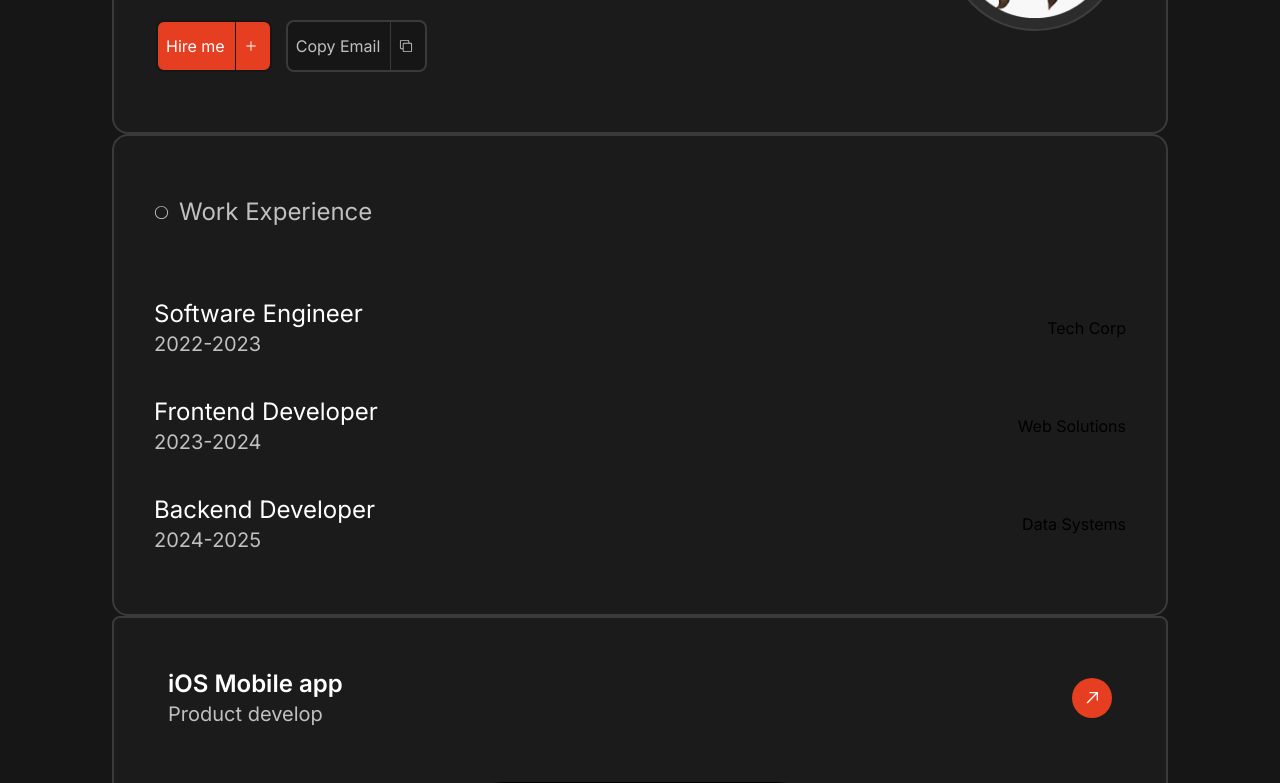
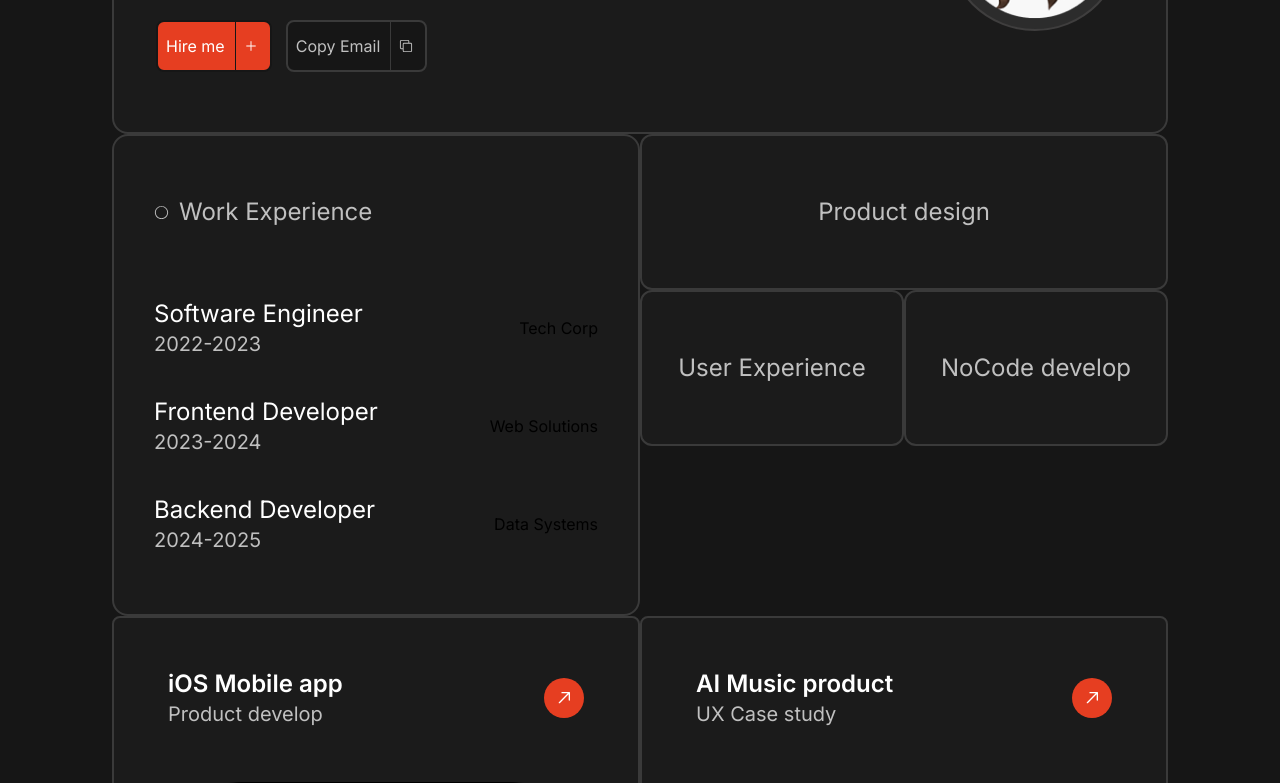
Before and after one commit to glebassty/portfolio-1, a Next.js app: page / in a window 1280 px wide. Shown: the part 480-1263 px from the top of the page. Built offline with nearby package versions, Linux system fonts and the light colour scheme.

Commit message:
набросок

```diff
--- a/src/app/page.tsx
+++ b/src/app/page.tsx
@@ -15,23 +15,20 @@ export default function HomePage() {
         name="Giovanni Prestoricсhini"
         description="Hello, I'm Giovanni, a passionate frontend developer with a хуй"
       />
-      <div className="grid-cols-1 sm:grid-cols-2">
+      <div className="grid grid-cols-1 sm:grid-cols-2">
+        <WorkSection title="Work Experience" />
         <div>
-          <WorkSection title="Work Experience" />
-          <CardImage
-            imageSrc="/img/product.png"
-            imageAlt="iOS Mobile App"
-            classNameImage="sm:w-[433px] sm:h-[620px] w-[239px] h-[342px] sm:mt-13.5 mt-6.5 overflow-hidden"
-            title="iOS Mobile app"
-            description="Product develop"
-          >
-            <IconArrow />
-          </CardImage>
-        </div>
-        <BoxGradient>Product design</BoxGradient>
-        <div className="grid-cols-2">
-          <BoxGradient>User Experience</BoxGradient>
-          <BoxGradient>NoCode develop</BoxGradient>
+          <BoxGradient className="py-8 text-center text-sm sm:py-15 sm:text-2xl">
+            Product design
+          </BoxGradient>
+          <div className="grid grid-cols-2">
+            <BoxGradient className="py-8 text-center text-sm sm:py-15 sm:text-2xl">
+              User Experience
+            </BoxGradient>
+            <BoxGradient className="py-8 text-center text-sm sm:py-15 sm:text-2xl">
+              NoCode develop
+            </BoxGradient>
+          </div>
         </div>
         <CardImage
           imageSrc="/img/product.png"
@@ -43,11 +40,11 @@ export default function HomePage() {
           <IconArrow />
         </CardImage>
         <CardImage
-          imageSrc="/img/product.png"
-          imageAlt="iOS Mobile App"
-          classNameImage="sm:w-[433px] sm:h-[620px] w-[239px] h-[342px] sm:mt-13.5 mt-6.5 overflow-hidden"
-          title="iOS Mobile app"
-          description="Product develop"
+          imageSrc="/img/group_1.png"
+          imageAlt="Image of a group"
+          classNameImage="sm:w-[360px] sm:h-[306px] w-[200px] h-[170px] sm:mt-18 mt-10"
+          title="AI Music product"
+          description="UX Case study"
         >
           <IconArrow />
         </CardImage>
```
Also changed, not shown: 1 other file (tests, documents, lock files or other folders).
